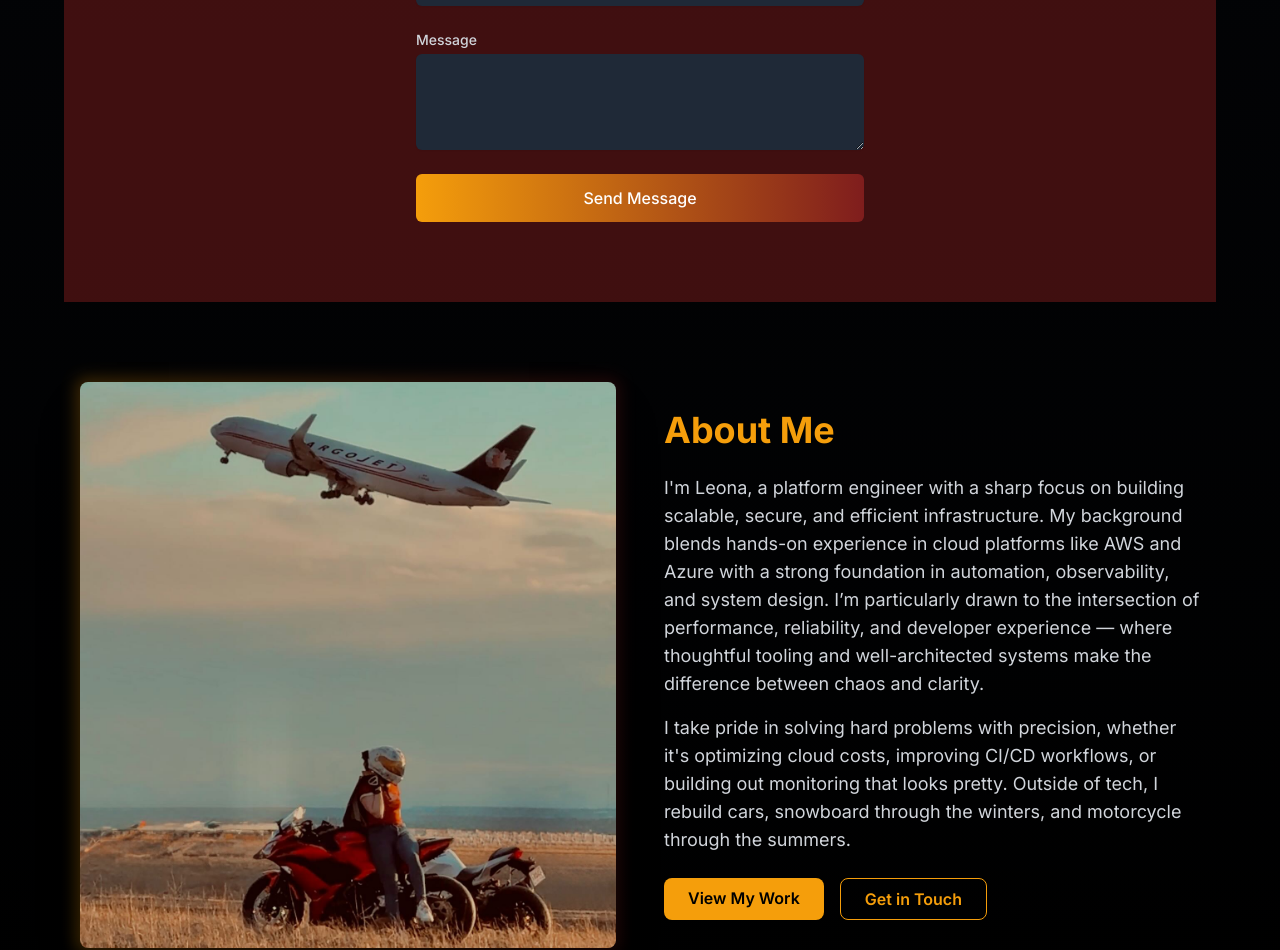
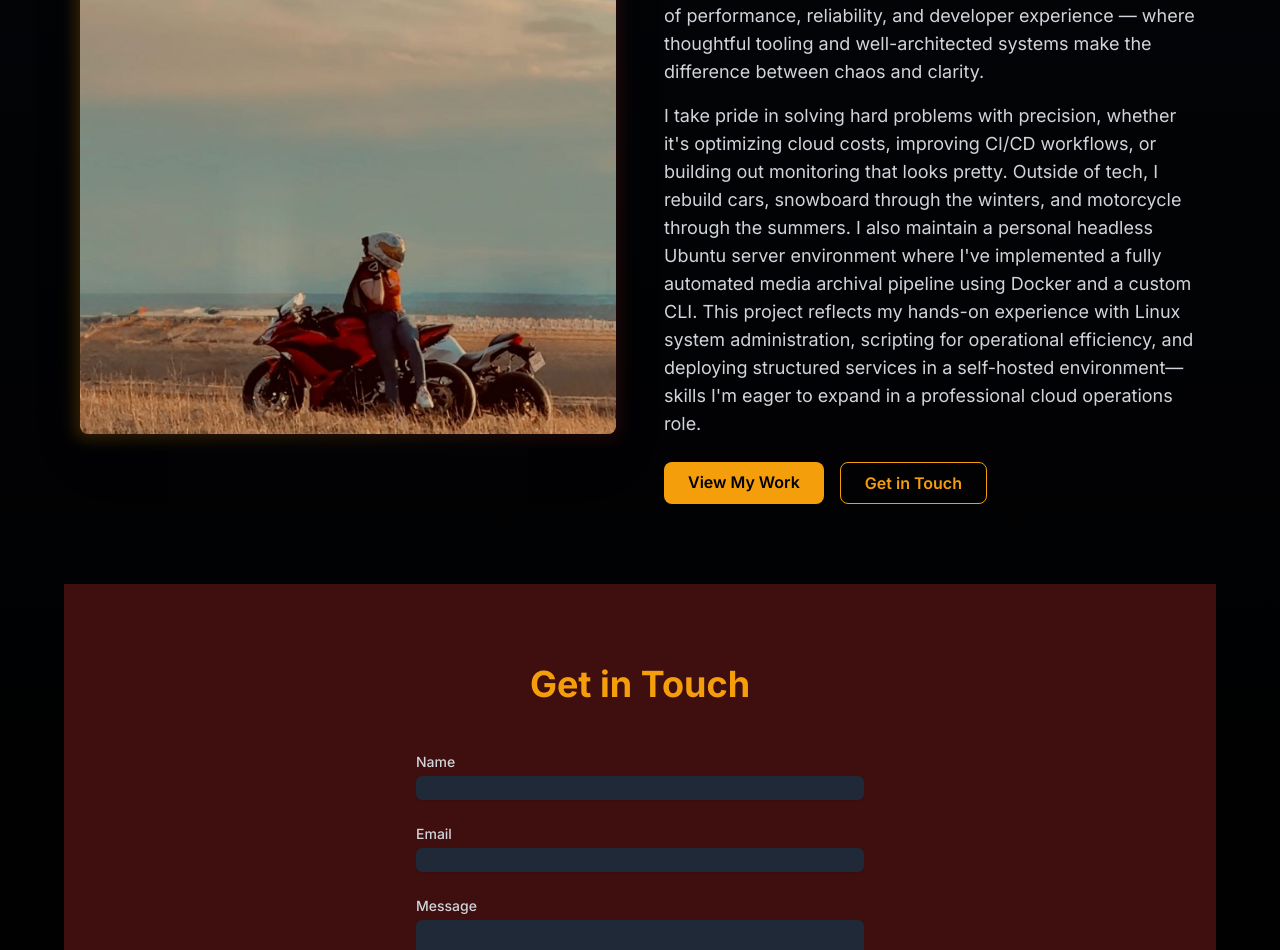
Before and after one commit to leonamotyer/resume, a Next.js app: page / in a window 1280 px wide. Shown: the part 6773-7723 px from the top of the page. Built offline with nearby package versions, Linux system fonts and the light colour scheme; no server answers.

Commit message:
updated about me

```diff
--- a/app/page.tsx
+++ b/app/page.tsx
@@ -11,6 +11,7 @@ import Skills, { SkillsRef } from '../components/Skills';
 import Projects from '../components/Projects';
 import Education from '../components/Education';
 import Recommendations from '../components/Recommendations';
+import About from '../components/About';
 
 export default function Home() {
   const [mounted, setMounted] = useState(false);
@@ -268,6 +269,9 @@ export default function Home() {
       {/* Recommendations Section */}
       <Recommendations />
 
+      {/* About Section */}
+      <About />
+
       {/* Contact Section */}
       <section className="py-20 px-4 max-w-6xl mx-auto bg-red-900/50">
         <motion.h2
@@ -337,72 +341,6 @@ export default function Home() {
           </form>
         </div>
       </section>
-
-      {/* About Author Section */}
-      <section className="py-20 px-4 max-w-6xl mx-auto">
-        <motion.div
-          initial={{ opacity: 0, y: 20 }}
-          whileInView={{ opacity: 1, y: 0 }}
-          transition={{ duration: 0.8 }}
-          className="flex flex-col md:flex-row items-center gap-12"
-        >
-          <motion.div
-            initial={{ opacity: 0, x: -20 }}
-            whileInView={{ opacity: 1, x: 0 }}
-            transition={{ duration: 0.8, delay: 0.2 }}
-            className="md:w-1/2"
-          >
-            <div className="relative">
-              <div className="absolute -inset-1 bg-gradient-to-r from-amber-500 to-red-900 rounded-lg blur opacity-25"></div>
-              <img
-                src="/bikeplane.jpg"
-                alt="Leona Motyer - Platform Engineer"
-                className="relative rounded-lg shadow-2xl transform hover:scale-105 transition-transform duration-300"
-              />
-            </div>
-          </motion.div>
-          <motion.div
-            initial={{ opacity: 0, x: 20 }}
-            whileInView={{ opacity: 1, x: 0 }}
-            transition={{ duration: 0.8, delay: 0.4 }}
-            className="md:w-1/2"
-          >
-            <h2 className="text-4xl font-bold mb-6 text-amber-500">About Me</h2>
-            <p className="text-lg text-gray-300 mb-4">
-            I'm Leona, a platform engineer with a sharp focus on building scalable, secure, and efficient infrastructure.
-            My background blends hands-on experience in cloud platforms like AWS and Azure with a strong foundation in
-            automation, observability, and system design. I’m particularly drawn to the intersection of performance,
-            reliability, and developer experience — where thoughtful tooling and well-architected systems make the
-            difference between chaos and clarity.
-            </p>
-            <p className="text-lg text-gray-300 mb-4">
-            I take pride in solving hard problems with precision, whether it's optimizing cloud costs, improving
-            CI/CD workflows, or building out monitoring that looks pretty. Outside of tech, I rebuild cars,
-            snowboard through the winters, and motorcycle through the summers.
-            </p>
-            <div className="flex gap-4 mt-6">
-              <motion.a
-                whileHover={{ scale: 1.05 }}
-                whileTap={{ scale: 0.95 }}
-                href="https://github.com/leonamotyer"
-                target="_blank"
-                rel="noopener noreferrer"
-                className="px-6 py-2 bg-amber-500 text-black rounded-lg font-semibold hover:bg-amber-400 transition-colors"
-              >
-                View My Work
-              </motion.a>
-              <motion.a
-                whileHover={{ scale: 1.05 }}
-                whileTap={{ scale: 0.95 }}
-                href="mailto:leona@motyer.ca"
-                className="px-6 py-2 border border-amber-500 text-amber-500 rounded-lg font-semibold hover:bg-amber-500/10 transition-colors"
-              >
-                Get in Touch
-              </motion.a>
-            </div>
-          </motion.div>
-        </motion.div>
-      </section>
     </main>
   );
 }
--- /dev/null
+++ b/components/About.tsx
@@ -0,0 +1,69 @@
+import React from 'react';
+import { motion } from 'framer-motion';
+import aboutData from '../data/about.json';
+
+const About: React.FC = () => {
+  const { about } = aboutData;
+
+  return (
+    <section className="py-20 px-4 max-w-6xl mx-auto">
+      <motion.div
+        initial={{ opacity: 0, y: 20 }}
+        whileInView={{ opacity: 1, y: 0 }}
+        transition={{ duration: 0.8 }}
+        className="flex flex-col md:flex-row items-center gap-12"
+      >
+        <motion.div
+          initial={{ opacity: 0, x: -20 }}
+          whileInView={{ opacity: 1, x: 0 }}
+          transition={{ duration: 0.8, delay: 0.2 }}
+          className="md:w-1/2"
+        >
+          <div className="relative">
+            <div className="absolute -inset-1 bg-gradient-to-r from-amber-500 to-red-900 rounded-lg blur opacity-25"></div>
+            <img
+              src={about.image}
+              alt={about.imageAlt}
+              className="relative rounded-lg shadow-2xl transform hover:scale-105 transition-transform duration-300"
+            />
+          </div>
+        </motion.div>
+        <motion.div
+          initial={{ opacity: 0, x: 20 }}
+          whileInView={{ opacity: 1, x: 0 }}
+          transition={{ duration: 0.8, delay: 0.4 }}
+          className="md:w-1/2"
+        >
+          <h2 className="text-4xl font-bold mb-6 text-amber-500">{about.title}</h2>
+          {about.description.map((paragraph, index) => (
+            <p key={index} className="text-lg text-gray-300 mb-4">
+              {paragraph}
+            </p>
+          ))}
+          <div className="flex gap-4 mt-6">
+            <motion.a
+              whileHover={{ scale: 1.05 }}
+              whileTap={{ scale: 0.95 }}
+              href={about.links.github.url}
+              target="_blank"
+              rel="noopener noreferrer"
+              className="px-6 py-2 bg-amber-500 text-black rounded-lg font-semibold hover:bg-amber-400 transition-colors"
+            >
+              {about.links.github.text}
+            </motion.a>
+            <motion.a
+              whileHover={{ scale: 1.05 }}
+              whileTap={{ scale: 0.95 }}
+              href={about.links.email.url}
+              className="px-6 py-2 border border-amber-500 text-amber-500 rounded-lg font-semibold hover:bg-amber-500/10 transition-colors"
+            >
+              {about.links.email.text}
+            </motion.a>
+          </div>
+        </motion.div>
+      </motion.div>
+    </section>
+  );
+};
+
+export default About;
--- /dev/null
+++ b/data/about.json
@@ -0,0 +1,21 @@
+{
+  "about": {
+    "title": "About Me",
+    "image": "/bikeplane.jpg",
+    "imageAlt": "Leona Motyer - Platform Engineer",
+    "description": [
+      "I'm Leona, a platform engineer with a sharp focus on building scalable, secure, and efficient infrastructure. My background blends hands-on experience in cloud platforms like AWS and Azure with a strong foundation in automation, observability, and system design. I'm particularly drawn to the intersection of performance, reliability, and developer experience — where thoughtful tooling and well-architected systems make the difference between chaos and clarity.",
+      "I take pride in solving hard problems with precision, whether it's optimizing cloud costs, improving CI/CD workflows, or building out monitoring that looks pretty. Outside of tech, I rebuild cars, snowboard through the winters, and motorcycle through the summers. I also maintain a personal headless Ubuntu server environment where I've implemented a fully automated media archival pipeline using Docker and a custom CLI. This project reflects my hands-on experience with Linux system administration, scripting for operational efficiency, and deploying structured services in a self-hosted environment—skills I'm eager to expand in a professional cloud operations role."
+    ],
+    "links": {
+      "github": {
+        "url": "https://github.com/leonamotyer",
+        "text": "View My Work"
+      },
+      "email": {
+        "url": "mailto:leona@motyer.ca",
+        "text": "Get in Touch"
+      }
+    }
+  }
+}
```
